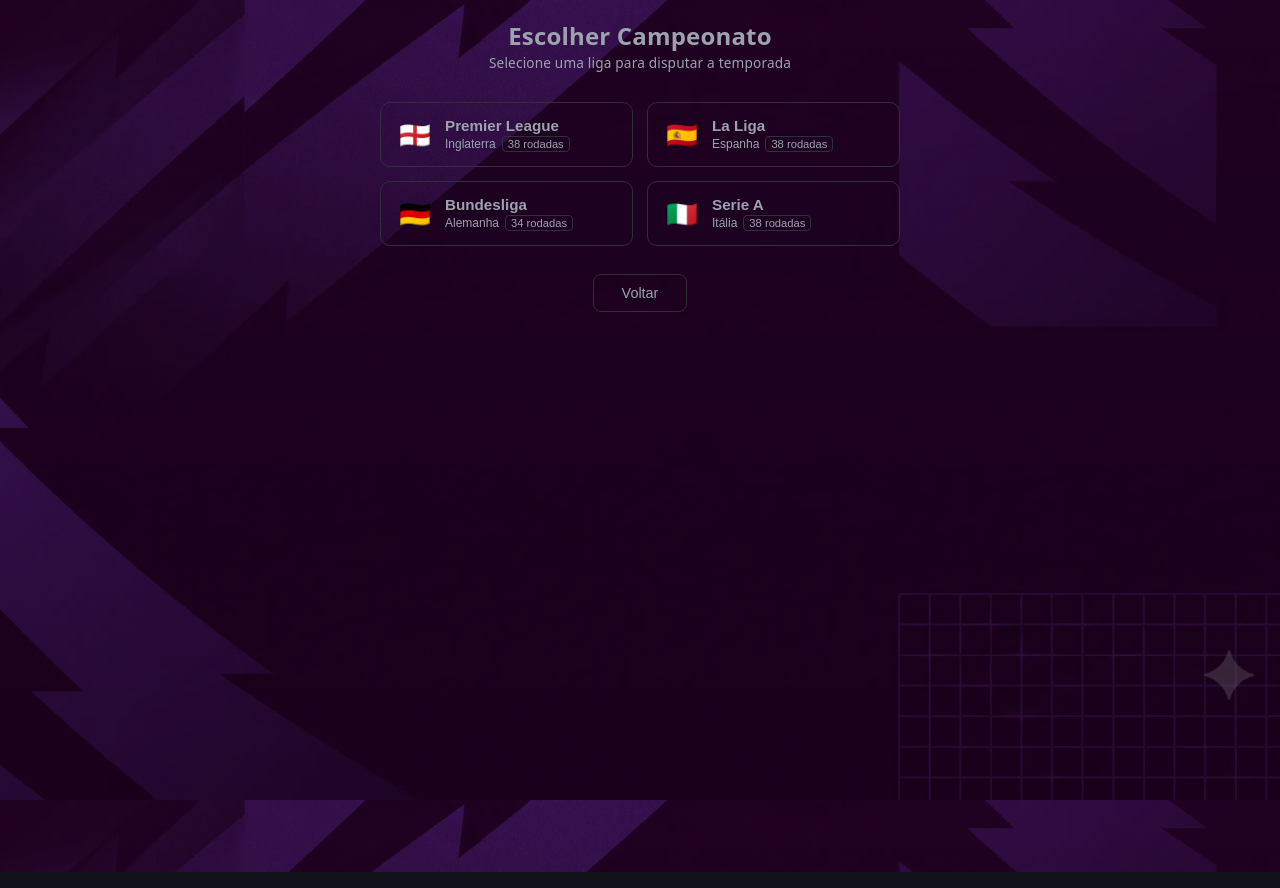
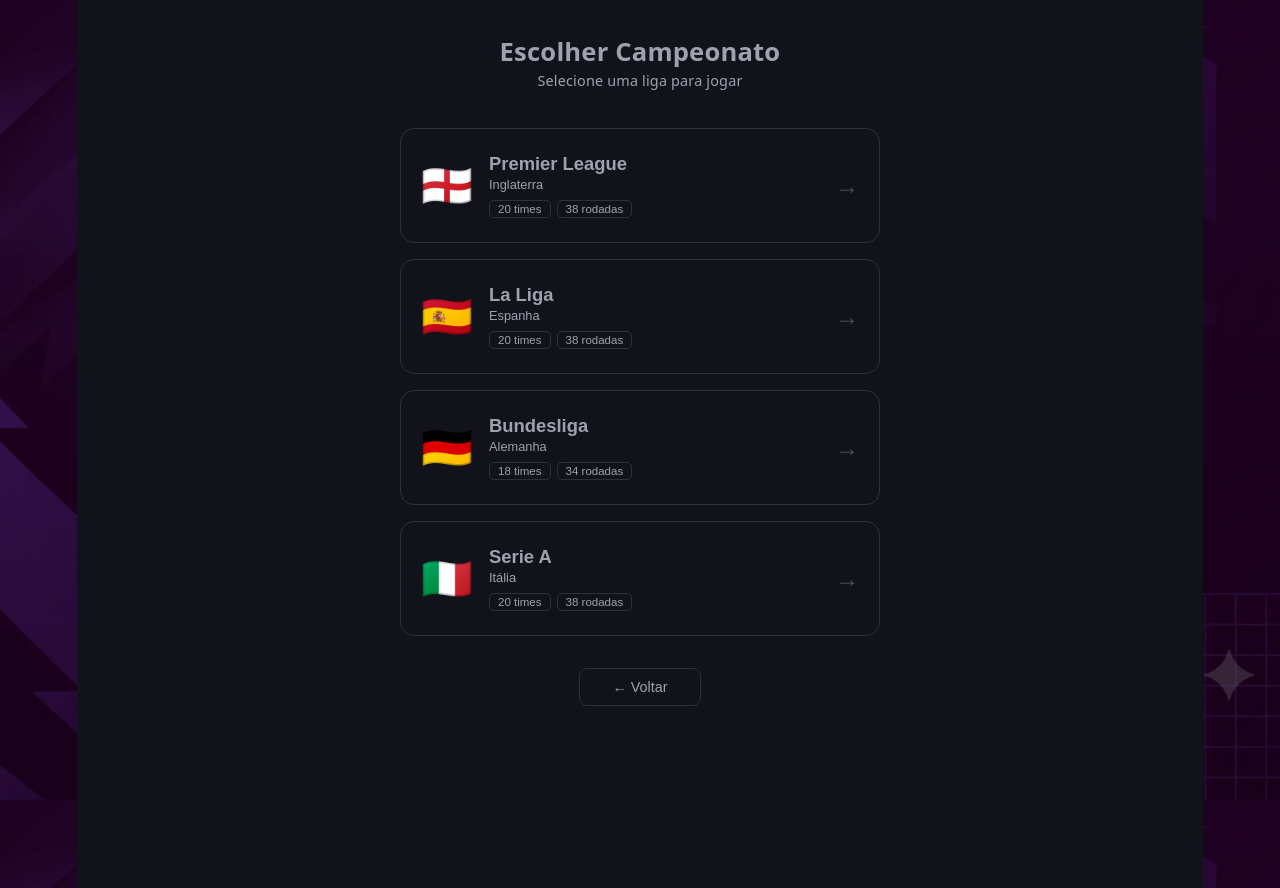
Before and after one commit to lucianolacerdawolf-alt/footplan, a React (Vite) app: page / in a window 1280 px wide. Built offline with nearby package versions, Linux system fonts and the light colour scheme.

Commit message:
feat: all game modes use selected league teams + LeagueSelectScreen redesign

```diff
--- a/src/App.tsx
+++ b/src/App.tsx
@@ -24,6 +24,7 @@ import { useBracketManager } from './hooks/useBracketManager';
 import { useGameFlow } from './hooks/useGameFlow';
 import { useOnlineMatch } from './hooks/useOnlineMatch';
 import { useResumePrompt } from './hooks/useResumePrompt';
+import { premierLeagueTeams } from './data/premierLeague';
 import Toast from './components/Toast';
 import './App.css';
 
@@ -140,17 +141,30 @@ function App() {
   } else if (screen === 'home') {
     content = (
       <HomeScreen
-        onSingleMatch={() => setScreen('select')}
+        onSingleMatch={() => {
+          if (!selectedLeague) { setScreen('league-select'); return; }
+          setScreen('select');
+        }}
         onLeague={handleLeagueFromHome}
         onCup={handleCupFromHome}
         onAchievements={() => setScreen('achievements')}
-        onOnline={() => setScreen('online-lobby')}
+        onOnline={() => {
+          if (!selectedLeague) { setScreen('league-select'); return; }
+          setScreen('online-lobby');
+        }}
         selectedLeague={selectedLeague}
         onChangeLeague={() => { setSelectedLeague(null); setScreen('league-select'); }}
       />
     );
   } else if (screen === 'select') {
-    content = <TeamSelectionScreen onConfirm={handleTeamsSelected} onTournament={() => setScreen('home')} />;
+    content = (
+      <TeamSelectionScreen
+        teams={selectedLeague?.teams ?? premierLeagueTeams}
+        leagueName={selectedLeague?.name ?? 'Premier League'}
+        onConfirm={handleTeamsSelected}
+        onBack={() => setScreen('home')}
+      />
+    );
   } else if (screen === 'online-lobby') {
     content = <OnlineLobbyScreen peer={peer} onStartMatch={handleStartOnlineMatch} onBack={goHome} />;
   } else if (screen === 'tournament-setup') {
@@ -259,11 +273,17 @@ function App() {
   } else {
     content = (
       <HomeScreen
-        onSingleMatch={() => setScreen('select')}
+        onSingleMatch={() => {
+          if (!selectedLeague) { setScreen('league-select'); return; }
+          setScreen('select');
+        }}
         onLeague={handleLeagueFromHome}
         onCup={handleCupFromHome}
         onAchievements={() => setScreen('achievements')}
-        onOnline={() => setScreen('online-lobby')}
+        onOnline={() => {
+          if (!selectedLeague) { setScreen('league-select'); return; }
+          setScreen('online-lobby');
+        }}
         selectedLeague={selectedLeague}
         onChangeLeague={() => { setSelectedLeague(null); setScreen('league-select'); }}
       />
--- a/src/components/LeagueSelectScreen.module.css
+++ b/src/components/LeagueSelectScreen.module.css
@@ -2,46 +2,47 @@
   display: flex;
   flex-direction: column;
   align-items: center;
-  padding: 24px 16px 48px;
+  padding: 40px 16px 48px;
   min-height: 100dvh;
+  background: var(--bg);
 }
 
 .header {
   text-align: center;
-  margin-bottom: 28px;
+  margin-bottom: 36px;
 }
 
 .title {
-  font-size: 1.5rem;
+  font-size: 1.6rem;
   font-weight: 700;
   color: var(--text-primary);
-  margin: 0 0 4px;
+  margin: 0 0 6px;
 }
 
 .subtitle {
-  font-size: 0.85rem;
+  font-size: 0.9rem;
   color: var(--text-secondary);
   margin: 0;
 }
 
 .grid {
-  display: grid;
-  grid-template-columns: repeat(auto-fill, minmax(220px, 1fr));
-  gap: 14px;
+  display: flex;
+  flex-direction: column;
+  gap: 16px;
   width: 100%;
-  max-width: 520px;
+  max-width: 480px;
 }
 
 .card {
   display: flex;
   align-items: center;
-  gap: 12px;
-  padding: 14px 16px;
+  gap: 16px;
+  padding: 24px 20px;
   background: var(--surface);
   border: 1px solid var(--border);
-  border-radius: 10px;
+  border-radius: 14px;
   cursor: pointer;
-  transition: background 0.15s, border-color 0.15s, transform 0.1s;
+  transition: background 0.15s, border-color 0.15s, transform 0.1s, box-shadow 0.15s;
   text-align: left;
   color: var(--text-primary);
 }
@@ -49,7 +50,8 @@
 .card:hover {
   background: var(--surface-hover);
   border-color: var(--accent);
-  transform: translateY(-1px);
+  transform: translateY(-2px);
+  box-shadow: 0 4px 16px rgba(0,0,0,0.12);
 }
 
 .card:active {
@@ -57,10 +59,11 @@
 }
 
 .flag {
-  font-size: 1.6rem;
+  font-size: 2.6rem;
   flex-shrink: 0;
-  width: 36px;
+  width: 52px;
   text-align: center;
+  line-height: 1;
 }
 
 .info {
@@ -69,23 +72,58 @@
 }
 
 .leagueName {
-  font-size: 0.95rem;
-  font-weight: 600;
+  font-size: 1.15rem;
+  font-weight: 700;
   color: var(--text-primary);
   margin-bottom: 2px;
 }
 
-.leagueMeta {
-  font-size: 0.75rem;
+.country {
+  font-size: 0.8rem;
   color: var(--text-secondary);
+  margin-bottom: 8px;
+}
+
+.metaRow {
+  display: flex;
+  gap: 6px;
 }
 
 .pill {
   display: inline-block;
-  font-size: 0.7rem;
+  font-size: 0.72rem;
+  font-weight: 500;
   background: var(--surface-hover);
   border: 1px solid var(--border);
-  border-radius: 4px;
-  padding: 1px 5px;
-  margin-left: 6px;
+  border-radius: 5px;
+  padding: 2px 8px;
+  color: var(--text-secondary);
 }
+
+.arrow {
+  font-size: 1.5rem;
+  color: var(--text-secondary);
+  flex-shrink: 0;
+  opacity: 0.4;
+}
+
+.card:hover .arrow {
+  opacity: 1;
+  color: var(--accent);
+}
+
+.backBtn {
+  margin-top: 32px;
+  padding: 10px 32px;
+  font-size: 0.9rem;
+  background: var(--surface);
+  border: 1px solid var(--border);
+  border-radius: 8px;
+  color: var(--text-secondary);
+  cursor: pointer;
+  transition: background 0.15s;
+}
+
+.backBtn:hover {
+  background: var(--surface-hover);
+}
--- a/src/components/LeagueSelectScreen.tsx
+++ b/src/components/LeagueSelectScreen.tsx
@@ -12,7 +12,7 @@ export default function LeagueSelectScreen({ onSelect, onBack }: Props) {
     <div className={styles.screen}>
       <header className={styles.header}>
         <h1 className={styles.title}>Escolher Campeonato</h1>
-        <p className={styles.subtitle}>Selecione uma liga para disputar a temporada</p>
+        <p className={styles.subtitle}>Selecione uma liga para jogar</p>
       </header>
 
       <div className={styles.grid}>
@@ -25,24 +25,19 @@ export default function LeagueSelectScreen({ onSelect, onBack }: Props) {
             <span className={styles.flag}>{league.flag}</span>
             <div className={styles.info}>
               <div className={styles.leagueName}>{league.name}</div>
-              <div className={styles.leagueMeta}>
-                {league.country}
+              <div className={styles.country}>{league.country}</div>
+              <div className={styles.metaRow}>
+                <span className={styles.pill}>{league.teams.length} times</span>
                 <span className={styles.pill}>{league.totalRounds} rodadas</span>
               </div>
             </div>
+            <span className={styles.arrow}>→</span>
           </button>
         ))}
       </div>
 
-      <button
-        onClick={onBack}
-        style={{
-          marginTop: 28, padding: '10px 28px', fontSize: '0.9rem',
-          background: 'var(--surface)', border: '1px solid var(--border)',
-          borderRadius: 8, color: 'var(--text-secondary)', cursor: 'pointer',
-        }}
-      >
-        Voltar
+      <button className={styles.backBtn} onClick={onBack}>
+        ← Voltar
       </button>
     </div>
   );
--- a/src/components/TeamSelectionScreen.tsx
+++ b/src/components/TeamSelectionScreen.tsx
@@ -1,5 +1,4 @@
 import type { Team } from '../engine/types';
-import { premierLeagueTeams } from '../data/premierLeague';
 import { cloneTeam } from '../utils/teamUtils';
 import { playerOvr } from '../utils/playerOvr';
 import { useLocalStorage } from '../hooks/useLocalStorage';
@@ -7,21 +6,23 @@ import { useLocalStorage } from '../hooks/useLocalStorage';
 export type GameMode = 'cpu' | 'player';
 
 interface Props {
+  teams: Team[];
+  leagueName: string;
   onConfirm: (home: Team, away: Team, mode: GameMode) => void;
-  onTournament: () => void;
+  onBack: () => void;
 }
 
 type Uniform = 'home' | 'away';
 
-export default function TeamSelectionScreen({ onConfirm, onTournament }: Props) {
+export default function TeamSelectionScreen({ teams, leagueName, onConfirm, onBack }: Props) {
   const [homeId, setHomeId] = useLocalStorage<string | null>('fp:homeId', null);
   const [awayId, setAwayId] = useLocalStorage<string | null>('fp:awayId', null);
   const [homeUniform, setHomeUniform] = useLocalStorage<Uniform>('fp:homeUniform', 'home');
   const [awayUniform, setAwayUniform] = useLocalStorage<Uniform>('fp:awayUniform', 'away');
   const [mode, setMode] = useLocalStorage<GameMode>('fp:mode', 'cpu');
 
-  const homeTeam = premierLeagueTeams.find(t => t.id === homeId) ?? null;
-  const awayTeam = premierLeagueTeams.find(t => t.id === awayId) ?? null;
+  const homeTeam = teams.find(t => t.id === homeId) ?? null;
+  const awayTeam = teams.find(t => t.id === awayId) ?? null;
 
   const displayColor = (team: Team, uniform: Uniform) =>
     uniform === 'home' ? team.color : team.secondaryColor;
@@ -38,7 +39,6 @@ export default function TeamSelectionScreen({ onConfirm, onTournament }: Props)
 
   const fixColorConflict = () => {
     if (!homeTeam || !awayTeam) return;
-    // Tenta trocar o kit do visitante; se ainda conflitar, troca o mandante
     const awayAlt: Uniform = awayUniform === 'home' ? 'away' : 'home';
     if (displayColor(homeTeam, homeUniform).toLowerCase() !== displayColor(awayTeam, awayAlt).toLowerCase()) {
       setAwayUniform(awayAlt);
@@ -110,7 +110,7 @@ export default function TeamSelectionScreen({ onConfirm, onTournament }: Props)
     <div className="team-select-screen">
       <header className="app-header">
         <h1>FootPlan</h1>
-        <p className="subtitle">Premier League</p>
+        <p className="subtitle">{leagueName}</p>
       </header>
 
       <div className="select-instruction">
@@ -120,7 +120,7 @@ export default function TeamSelectionScreen({ onConfirm, onTournament }: Props)
       </div>
 
       <div className="select-summary">
-        <button className="slot-nav-btn" onClick={onTournament}>← Menu Principal</button>
+        <button className="slot-nav-btn" onClick={onBack}>← Menu Principal</button>
         {renderSlot(homeTeam, homeUniform, setHomeUniform, 'home', 'CASA')}
         <div className="select-vs">VS</div>
         {renderSlot(awayTeam, awayUniform, setAwayUniform, 'away', 'FORA')}
@@ -150,7 +150,7 @@ export default function TeamSelectionScreen({ onConfirm, onTournament }: Props)
       </div>
 
       <div className="team-grid">
-        {premierLeagueTeams.map(team => {
+        {teams.map(team => {
           const isHome = team.id === homeId;
           const isAway = team.id === awayId;
           const isSelected = isHome || isAway;
```
